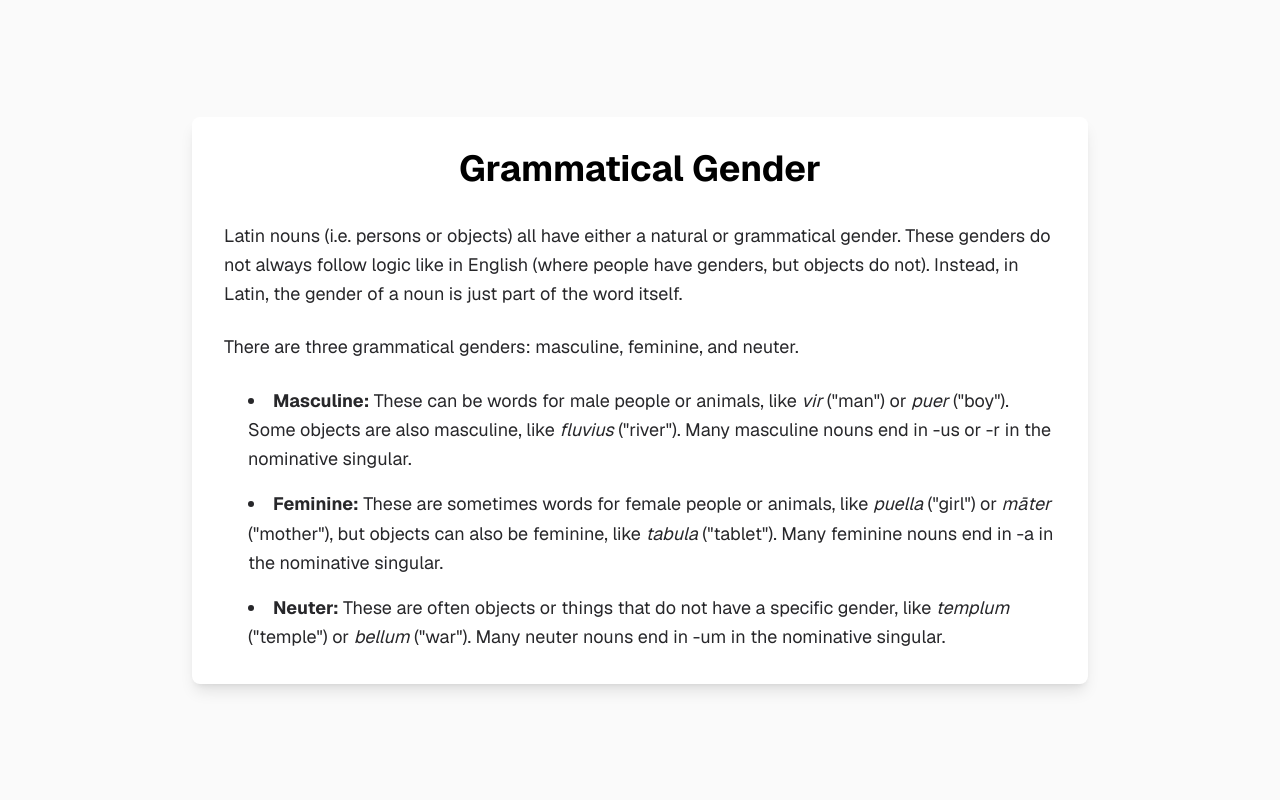
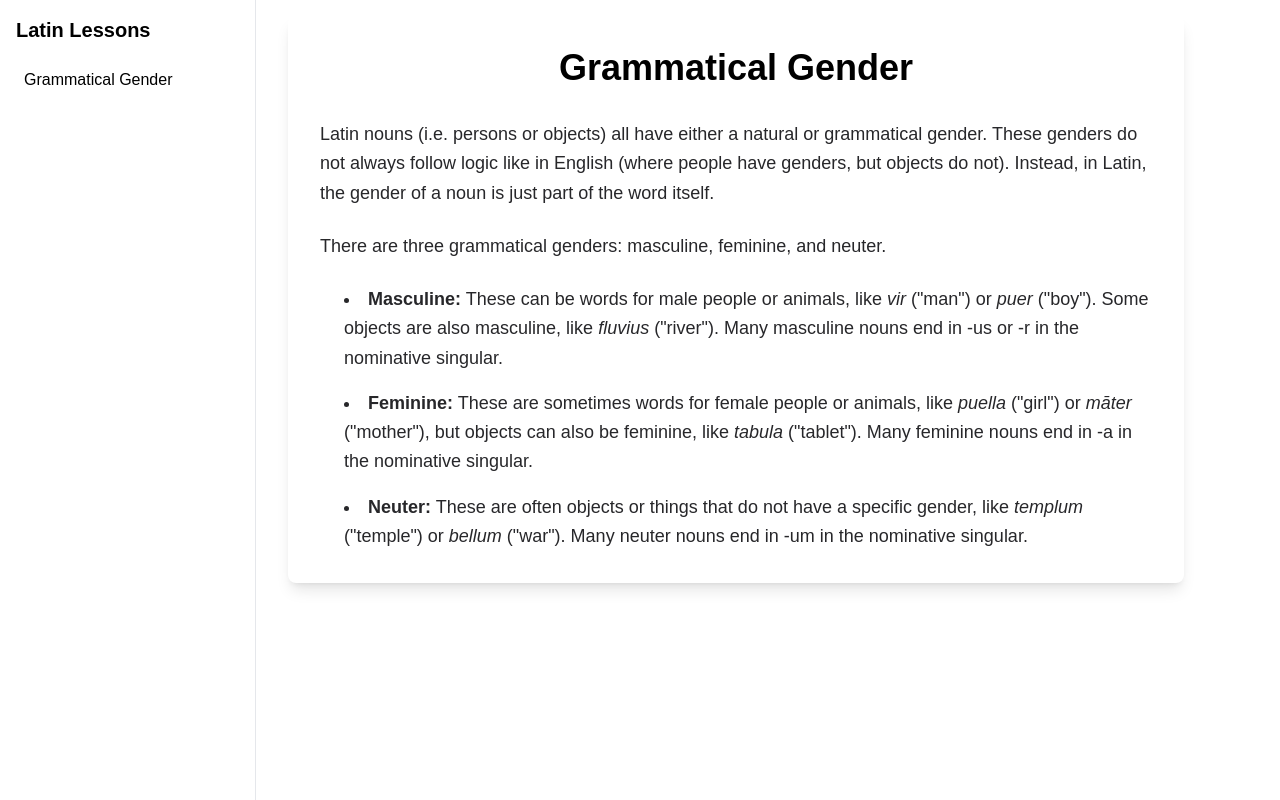
Before and after one commit to Qiong0312/latin_driller, a Next.js app: page / in a window 1280 px wide. Built offline with nearby package versions, Linux system fonts and the light colour scheme.

Commit message:
add navigator

```diff
--- a/src/app/layout.tsx
+++ b/src/app/layout.tsx
@@ -1,5 +1,6 @@
 import type { Metadata } from "next";
 import { Geist, Geist_Mono } from "next/font/google";
+import Link from "next/link";
 import "./globals.css";
 
 const geistSans = Geist({
@@ -13,8 +14,8 @@ const geistMono = Geist_Mono({
 });
 
 export const metadata: Metadata = {
-  title: "Create Next App",
-  description: "Generated by create next app",
+  title: "Latin Driller",
+  description: "Learn Latin grammar interactively",
 };
 
 export default function RootLayout({
@@ -27,7 +28,26 @@ export default function RootLayout({
       lang="en"
       className={`${geistSans.variable} ${geistMono.variable} h-full antialiased`}
     >
-      <body className="min-h-full flex flex-col">{children}</body>
+      <body className="min-h-full flex bg-zinc-50 dark:bg-black font-sans">
+        <aside className="w-64 bg-white dark:bg-gray-800 border-r border-gray-200 dark:border-gray-700 p-4">
+          <nav>
+            <h2 className="text-xl font-bold mb-4 text-black dark:text-zinc-50">Latin Lessons</h2>
+            <ul className="space-y-2">
+              <li>
+                <Link
+                  href="/"
+                  className="block p-2 rounded hover:bg-gray-100 dark:hover:bg-gray-700 text-black dark:text-zinc-200"
+                >
+                  Grammatical Gender
+                </Link>
+              </li>
+            </ul>
+          </nav>
+        </aside>
+        <main className="flex-1 p-4">
+          {children}
+        </main>
+      </body>
     </html>
   );
 }
--- a/src/app/page.tsx
+++ b/src/app/page.tsx
@@ -2,8 +2,7 @@ import Image from "next/image";
 
 export default function Home() {
   return (
-    <div className="flex flex-col flex-1 items-center justify-center bg-zinc-50 font-sans dark:bg-black min-h-screen">
-      <main className="w-full max-w-4xl p-8 bg-white dark:bg-black shadow-lg rounded-lg mx-4">
+    <div className="w-full max-w-4xl p-8 bg-white dark:bg-black shadow-lg rounded-lg mx-4">
       <h1 className="text-4xl font-bold text-center mb-8 text-black dark:text-zinc-50">
         Grammatical Gender
       </h1>
@@ -26,7 +25,6 @@ export default function Home() {
           </li>
         </ul>
       </div>
-      </main>
     </div>
   );
 }
```
Lines whose indentation alone changed are shown as unchanged.
